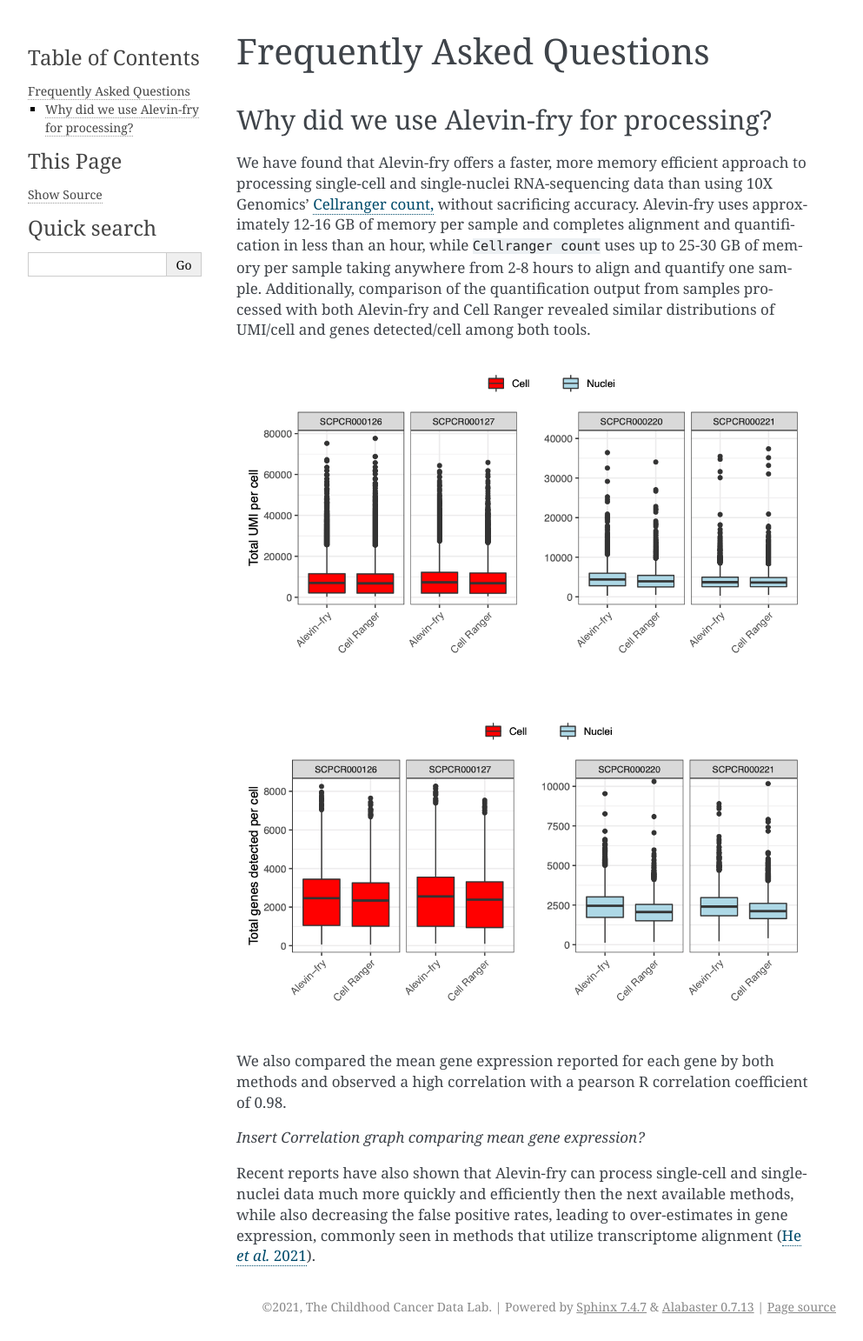
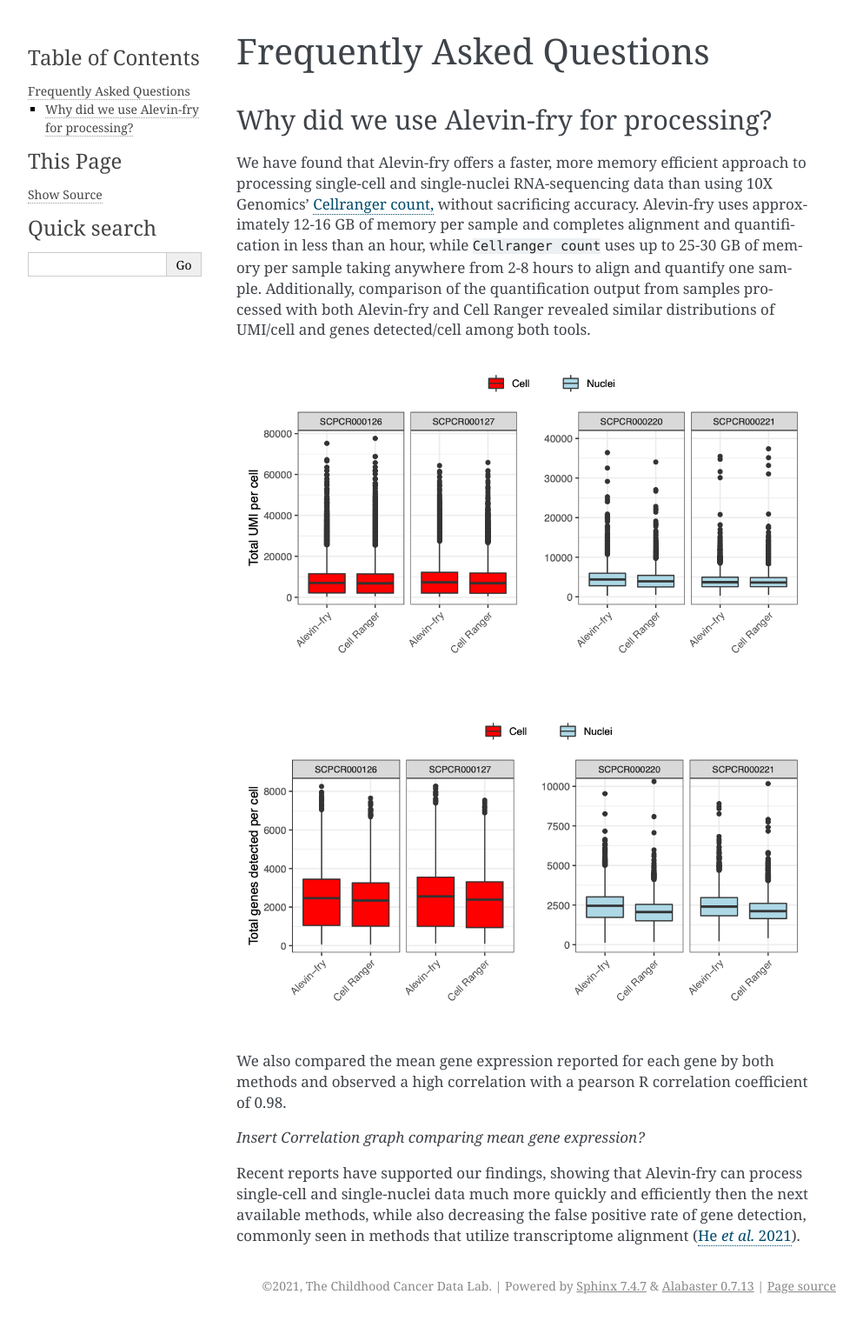
Before and after one commit to DongzeHE/scpca-docs, a Sphinx documentation site: the page built from docs/faq.md, in a window 1280 px wide. Shown: the whole page at 87% size, without its empty margins (148-1141 px from the left). Built offline with Sphinx 7.4.7, drawn with Linux system fonts in a browser that asks for light colours; after the commit the page ends 1518 px from its top, so only the background shows below that.

Commit message:
minor wording changes

```diff
--- a/docs/faq.md
+++ b/docs/faq.md
@@ -14,4 +14,4 @@ We also compared the mean gene expression reported for each gene by both methods
 
 *Insert Correlation graph comparing mean gene expression?*
 
-Recent reports have also shown that Alevin-fry can process single-cell and single-nuclei data much more quickly and efficiently then the next available methods, while also decreasing the false positive rates, leading to over-estimates in gene expression, commonly seen in methods that utilize transcriptome alignment ([He _et al._ 2021](https://doi.org/10.1101/2021.06.29.450377)).
+Recent reports have supported our findings, showing that Alevin-fry can process single-cell and single-nuclei data much more quickly and efficiently then the next available methods, while also decreasing the false positive rate of gene detection, commonly seen in methods that utilize transcriptome alignment ([He _et al._ 2021](https://doi.org/10.1101/2021.06.29.450377)).
```
